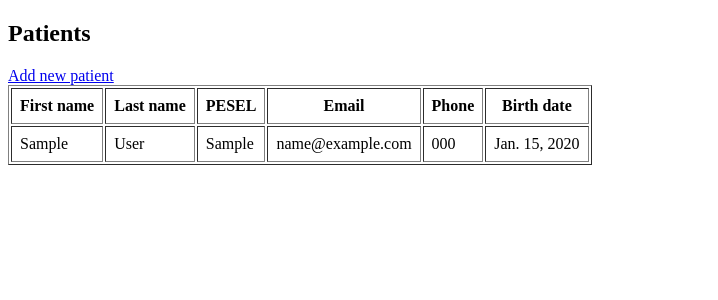
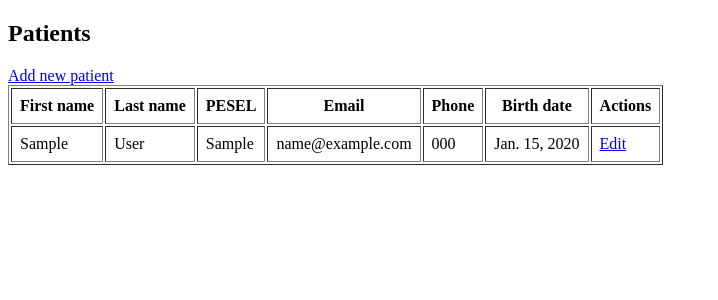
Before and after one commit to AleksandraFrak/clinicflow, a Django app: page /patients/ in a window 1280 px wide. Shown: the part 108-408 px from the top of the page, without its empty margins (0-718 px from the left). Run offline with Django 5.2, Linux system fonts and the light colour scheme; tables that the repository leaves empty hold one stand-in row (values such as "Sample post").

Commit message:
Add patient editing functionality

```diff
--- a/clinic/urls.py
+++ b/clinic/urls.py
@@ -5,12 +5,14 @@ from .views import (
     doctor_list,
     appointment_list,
     add_patient,
+    edit_patient,
 )
 
 urlpatterns = [
     path("", home, name="home"),
     path("patients/", patient_list, name="patient_list"),
     path("patients/add/", add_patient, name="add_patient"),
+    path("patients/edit/<int:patient_id>/", edit_patient, name="edit_patient"),
     path("doctors/", doctor_list, name="doctor_list"),
     path("appointments/", appointment_list, name="appointment_list"),
 ]
--- a/clinic/views.py
+++ b/clinic/views.py
@@ -1,4 +1,4 @@
-from django.shortcuts import render, redirect
+from django.shortcuts import render, redirect, get_object_or_404
 from .models import Patient, Doctor, Appointment
 from .forms import PatientForm
 
@@ -34,3 +34,19 @@ def add_patient(request):
         form = PatientForm()
 
     return render(request, "add_patient.html", {"form": form})
+
+
+def edit_patient(request, patient_id):
+    patient = get_object_or_404(Patient, id=patient_id)
+
+    if request.method == "POST":
+        form = PatientForm(request.POST, instance=patient)
+
+        if form.is_valid():
+            form.save()
+            return redirect("patient_list")
+
+    else:
+        form = PatientForm(instance=patient)
+
+    return render(request, "edit_patient.html", {"form": form})
--- a/templates/patient_list.html
+++ b/templates/patient_list.html
@@ -15,7 +15,9 @@
                 <th>Email</th>
                 <th>Phone</th>
                 <th>Birth date</th>
+                <th>Actions</th>
             </tr>
+
             {% for patient in patients %}
                 <tr>
                     <td>{{ patient.first_name }}</td>
@@ -24,6 +26,9 @@
                     <td>{{ patient.email }}</td>
                     <td>{{ patient.phone }}</td>
                     <td>{{ patient.birth_date }}</td>
+                    <td>
+                        <a href="{% url 'edit_patient' patient.id %}">Edit</a>
+                    </td>
                 </tr>
             {% endfor %}
         </table>
```
Also changed, not shown: templates/edit_patient.html (added, +13 -0 lines), templates/delete_patient.html (added).
